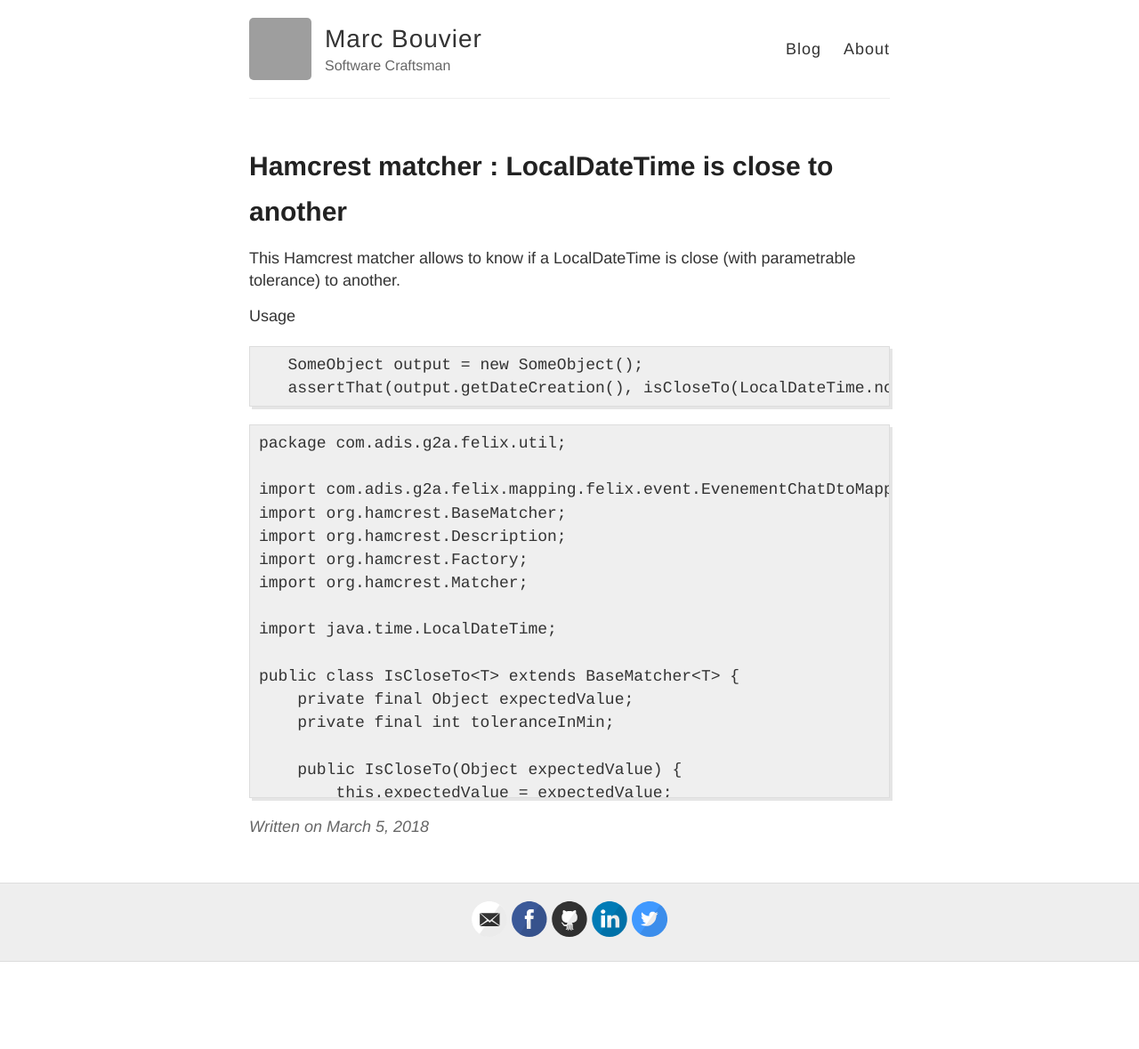
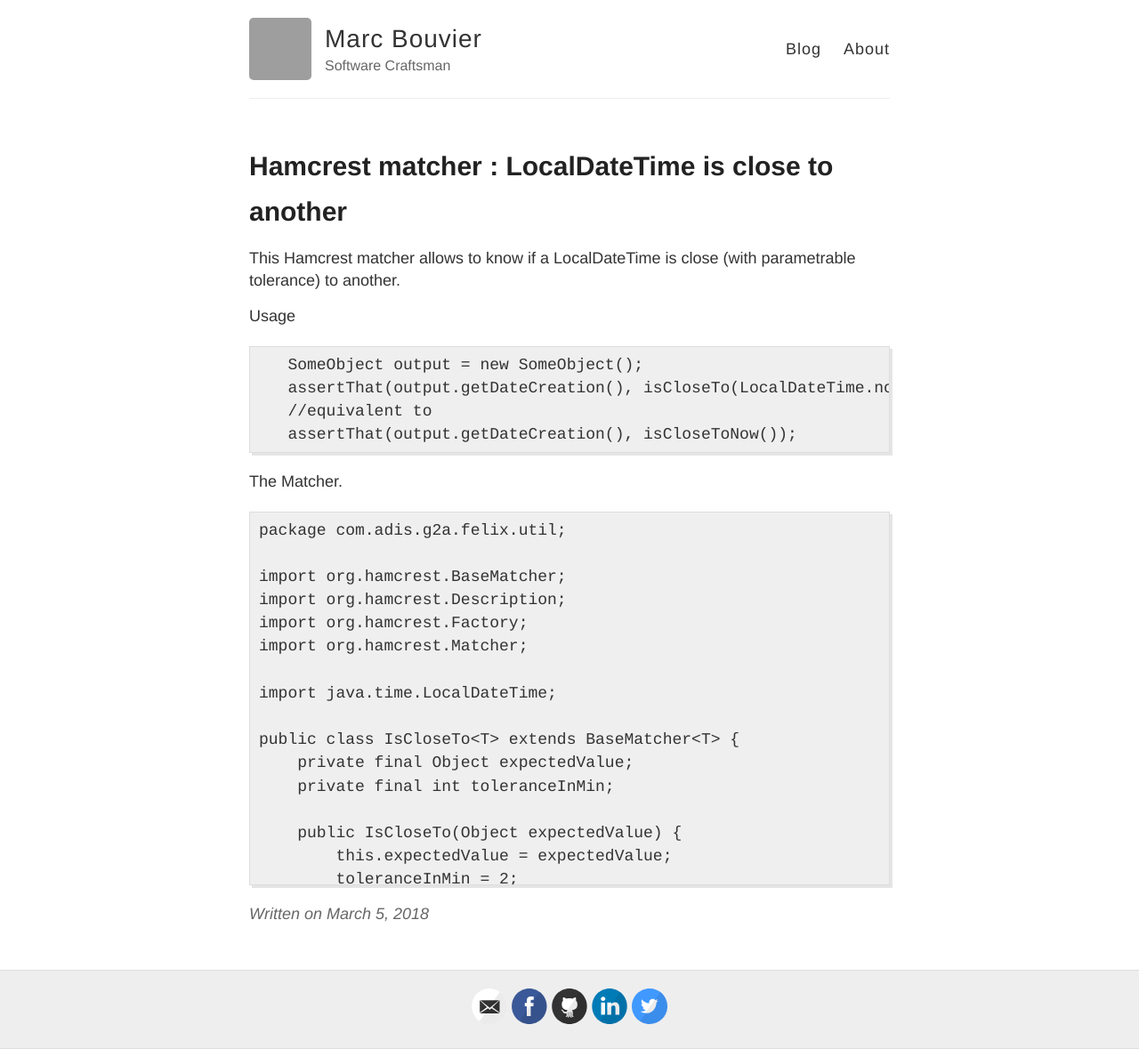
Before and after one commit to marc-bouvier/marc-bouvier.github.io, a Jekyll site: the page built from _posts/2018-03-05-hamcrest-matcher-is-close-to.md, in a window 1280 px wide. Shown: the whole page at 89% size. Built offline with Jekyll 4.4.1, drawn with Linux system fonts in a browser that asks for light colours; comment, search, counter and statistics services are not loaded; before the commit the page ends 1081 px from its top, so only the background shows below that; some of the changed text lies outside the part shown; grey boxes are pictures that could not be loaded.

Commit message:
Update 2018-03-05-hamcrest-matcher-is-close-to.md

````diff
--- a/_posts/2018-03-05-hamcrest-matcher-is-close-to.md
+++ b/_posts/2018-03-05-hamcrest-matcher-is-close-to.md
@@ -9,13 +9,15 @@ This Hamcrest matcher allows to know if a LocalDateTime is close (with parametra
 Usage
 ```
    SomeObject output = new SomeObject();
-   assertThat(output.getDateCreation(), isCloseTo(LocalDateTime.now(), 1));
+   assertThat(output.getDateCreation(), isCloseTo(LocalDateTime.now(), 2));
+   //equivalent to
+   assertThat(output.getDateCreation(), isCloseToNow());
 ```
 
+The Matcher.
 ```
 package com.adis.g2a.felix.util;
 
-import com.adis.g2a.felix.mapping.felix.event.EvenementChatDtoMapperTest;
 import org.hamcrest.BaseMatcher;
 import org.hamcrest.Description;
 import org.hamcrest.Factory;
@@ -60,6 +62,11 @@ public class IsCloseTo<T> extends BaseMatcher<T> {
         return new IsCloseTo<T>(operand, toleranceInMin);
     }
 
+    @Factory
+    public static <T> Matcher<T> isCloseToNow() {
+        return new IsCloseTo<T>(LocalDateTime.now());
+    }
+
     @Override
     public boolean matches(Object actualValue) {
         return areClose(actualValue, expectedValue, toleranceInMin);
````
